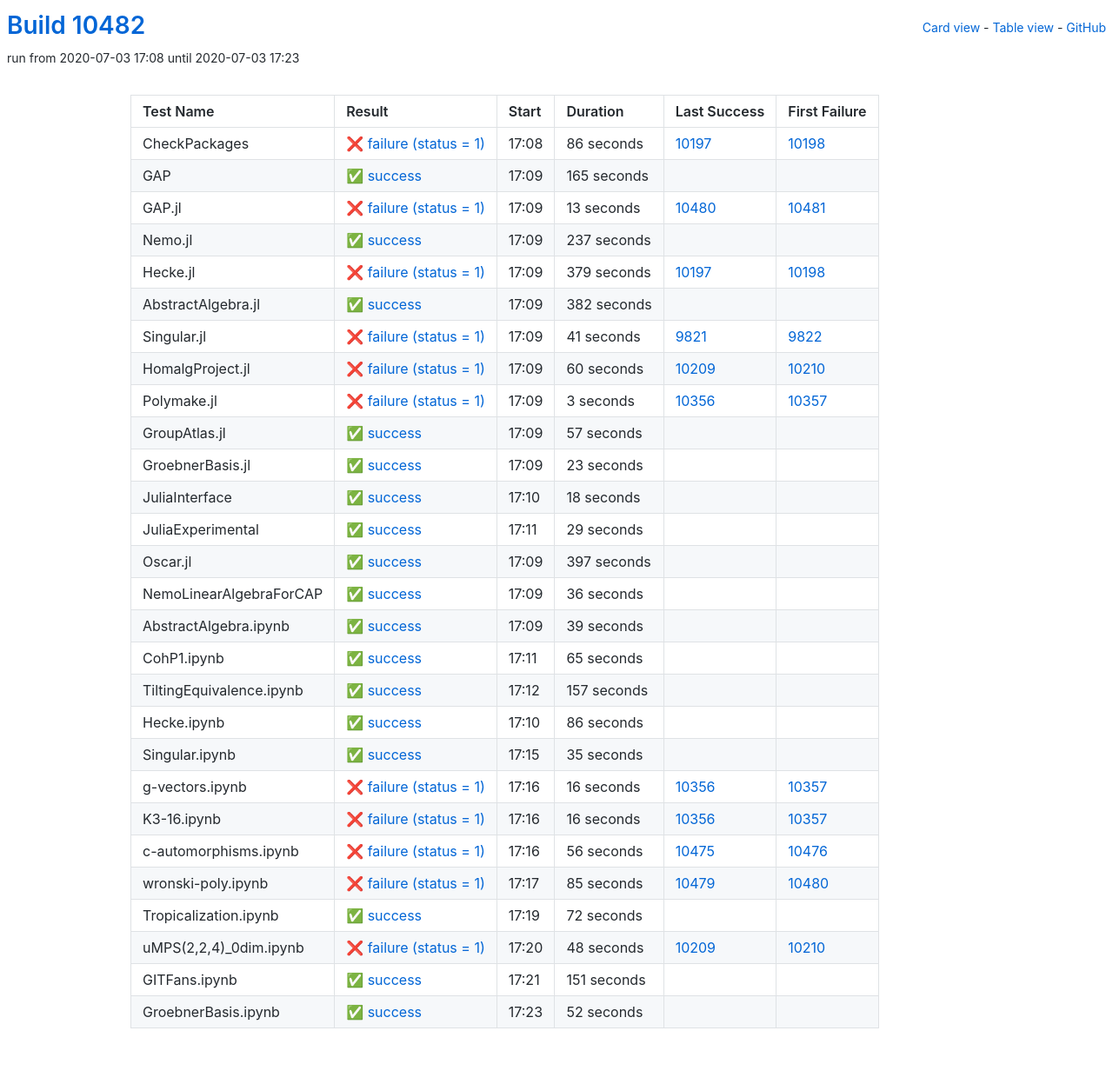
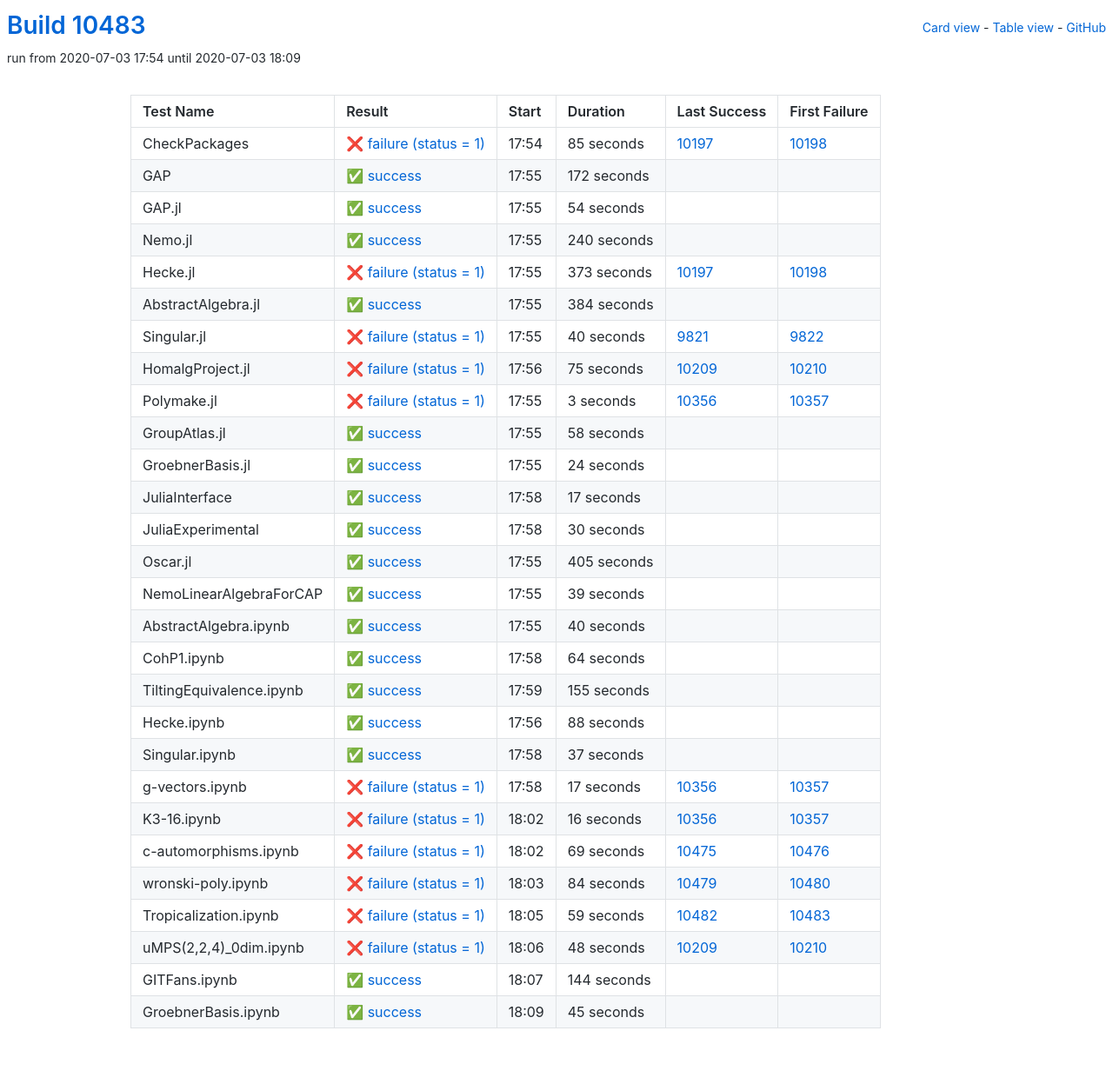
Before and after one commit to oscar-system/oscar-ci-status, a Jekyll site: the page built from table.html, in a window 1280 px wide. Shown: the whole page at 87% size. Built offline with Jekyll 4.4.1, drawn with Linux system fonts in a browser that asks for light colours.

Commit message:
Build #10483

```diff
--- a/_data/ci.yml
+++ b/_data/ci.yml
@@ -1,6 +1,6 @@
 ---
-build: 10482
-build_url: https://oscarci.mathematik.uni-kl.de/job/oscar/10482/
+build: 10483
+build_url: https://oscarci.mathematik.uni-kl.de/job/oscar/10483/
 job: oscar
 organization: oscar-system
 repo: oscar-ci-status
@@ -8,104 +8,104 @@ repourl: https://github.com/oscar-system/oscar-ci-status
 tests:
 - name: CheckPackages
   id: checkpackages
-  log: https://oscarci.mathematik.uni-kl.de/job/oscar/10482/artifact/logs/build-10482/CheckPackages.log
-  start: 2020-07-03 17:08
+  log: https://oscarci.mathematik.uni-kl.de/job/oscar/10483/artifact/logs/build-10483/CheckPackages.log
+  start: 2020-07-03 17:54
   success: false
   exitcode: 1
   status: failure
-  duration: 86
+  duration: 85
   last_success: 10197
   last_success_url: https://oscarci.mathematik.uni-kl.de/job/oscar/10197/
   first_failure: 10198
   first_failure_url: https://oscarci.mathematik.uni-kl.de/job/oscar/10198/
 - name: GAP
   id: gap
-  log: https://oscarci.mathematik.uni-kl.de/job/oscar/10482/artifact/logs/build-10482/GAP.log
-  start: 2020-07-03 17:09
+  log: https://oscarci.mathematik.uni-kl.de/job/oscar/10483/artifact/logs/build-10483/GAP.log
+  start: 2020-07-03 17:55
   success: true
   exitcode: 0
   status: success
-  duration: 165
+  duration: 172
   last_success: false
   last_success_url:
   first_failure: false
   first_failure_url:
 - name: GAP.jl
   id: gap-jl
-  log: https://oscarci.mathematik.uni-kl.de/job/oscar/10482/artifact/logs/build-10482/GAP.jl.log
-  start: 2020-07-03 17:09
-  success: false
-  exitcode: 1
-  status: failure
-  duration: 13
-  last_success: 10480
-  last_success_url: https://oscarci.mathematik.uni-kl.de/job/oscar/10480/
-  first_failure: 10481
-  first_failure_url: https://oscarci.mathematik.uni-kl.de/job/oscar/10481/
-- name: Nemo.jl
-  id: nemo-jl
-  log: https://oscarci.mathematik.uni-kl.de/job/oscar/10482/artifact/logs/build-10482/Nemo.jl.log
-  start: 2020-07-03 17:09
+  log: https://oscarci.mathematik.uni-kl.de/job/oscar/10483/artifact/logs/build-10483/GAP.jl.log
+  start: 2020-07-03 17:55
   success: true
   exitcode: 0
   status: success
-  duration: 237
+  duration: 54
+  last_success: false
+  last_success_url:
+  first_failure: false
+  first_failure_url:
+- name: Nemo.jl
+  id: nemo-jl
+  log: https://oscarci.mathematik.uni-kl.de/job/oscar/10483/artifact/logs/build-10483/Nemo.jl.log
+  start: 2020-07-03 17:55
+  success: true
+  exitcode: 0
+  status: success
+  duration: 240
   last_success: false
   last_success_url:
   first_failure: false
   first_failure_url:
 - name: Hecke.jl
   id: hecke-jl
-  log: https://oscarci.mathematik.uni-kl.de/job/oscar/10482/artifact/logs/build-10482/Hecke.jl.log
-  start: 2020-07-03 17:09
+  log: https://oscarci.mathematik.uni-kl.de/job/oscar/10483/artifact/logs/build-10483/Hecke.jl.log
+  start: 2020-07-03 17:55
   success: false
   exitcode: 1
   status: failure
-  duration: 379
+  duration: 373
   last_success: 10197
   last_success_url: https://oscarci.mathematik.uni-kl.de/job/oscar/10197/
   first_failure: 10198
   first_failure_url: https://oscarci.mathematik.uni-kl.de/job/oscar/10198/
 - name: AbstractAlgebra.jl
   id: abstractalgebra-jl
-  log: https://oscarci.mathematik.uni-kl.de/job/oscar/10482/artifact/logs/build-10482/AbstractAlgebra.jl.log
-  start: 2020-07-03 17:09
+  log: https://oscarci.mathematik.uni-kl.de/job/oscar/10483/artifact/logs/build-10483/AbstractAlgebra.jl.log
+  start: 2020-07-03 17:55
   success: true
   exitcode: 0
   status: success
-  duration: 382
+  duration: 384
   last_success: false
   last_success_url:
   first_failure: false
   first_failure_url:
 - name: Singular.jl
   id: singular-jl
-  log: https://oscarci.mathematik.uni-kl.de/job/oscar/10482/artifact/logs/build-10482/Singular.jl.log
-  start: 2020-07-03 17:09
+  log: https://oscarci.mathematik.uni-kl.de/job/oscar/10483/artifact/logs/build-10483/Singular.jl.log
+  start: 2020-07-03 17:55
   success: false
   exitcode: 1
   status: failure
-  duration: 41
+  duration: 40
   last_success: 9821
   last_success_url: https://oscarci.mathematik.uni-kl.de/job/oscar/9821/
   first_failure: 9822
   first_failure_url: https://oscarci.mathematik.uni-kl.de/job/oscar/9822/
 - name: HomalgProject.jl
   id: homalgproject-jl
-  log: https://oscarci.mathematik.uni-kl.de/job/oscar/10482/artifact/logs/build-10482/HomalgProject.jl.log
-  start: 2020-07-03 17:09
+  log: https://oscarci.mathematik.uni-kl.de/job/oscar/10483/artifact/logs/build-10483/HomalgProject.jl.log
+  start: 2020-07-03 17:56
   success: false
   exitcode: 1
   status: failure
-  duration: 60
+  duration: 75
   last_success: 10209
   last_success_url: https://oscarci.mathematik.uni-kl.de/job/oscar/10209/
   first_failure: 10210
   first_failure_url: https://oscarci.mathematik.uni-kl.de/job/oscar/10210/
 - name: Polymake.jl
   id: polymake-jl
-  log: https://oscarci.mathematik.uni-kl.de/job/oscar/10482/artifact/logs/build-10482/Polymake.jl.log
-  start: 2020-07-03 17:09
+  log: https://oscarci.mathematik.uni-kl.de/job/oscar/10483/artifact/logs/build-10483/Polymake.jl.log
+  start: 2020-07-03 17:55
   success: false
   exitcode: 1
   status: failure
@@ -116,80 +116,68 @@ tests:
   first_failure_url: https://oscarci.mathematik.uni-kl.de/job/oscar/10357/
 - name: GroupAtlas.jl
   id: groupatlas-jl
-  log: https://oscarci.mathematik.uni-kl.de/job/oscar/10482/artifact/logs/build-10482/GroupAtlas.jl.log
-  start: 2020-07-03 17:09
+  log: https://oscarci.mathematik.uni-kl.de/job/oscar/10483/artifact/logs/build-10483/GroupAtlas.jl.log
+  start: 2020-07-03 17:55
   success: true
   exitcode: 0
   status: success
-  duration: 57
+  duration: 58
   last_success: false
   last_success_url:
   first_failure: false
   first_failure_url:
 - name: GroebnerBasis.jl
   id: groebnerbasis-jl
-  log: https://oscarci.mathematik.uni-kl.de/job/oscar/10482/artifact/logs/build-10482/GroebnerBasis.jl.log
-  start: 2020-07-03 17:09
+  log: https://oscarci.mathematik.uni-kl.de/job/oscar/10483/artifact/logs/build-10483/GroebnerBasis.jl.log
+  start: 2020-07-03 17:55
   success: true
   exitcode: 0
   status: success
-  duration: 23
+  duration: 24
   last_success: false
   last_success_url:
   first_failure: false
   first_failure_url:
 - name: JuliaInterface
   id: juliainterface
-  log: https://oscarci.mathematik.uni-kl.de/job/oscar/10482/artifact/logs/build-10482/JuliaInterface.log
-  start: 2020-07-03 17:10
+  log: https://oscarci.mathematik.uni-kl.de/job/oscar/10483/artifact/logs/build-10483/JuliaInterface.log
+  start: 2020-07-03 17:58
   success: true
   exitcode: 0
   status: success
-  duration: 18
+  duration: 17
   last_success: false
   last_success_url:
   first_failure: false
   first_failure_url:
 - name: JuliaExperimental
   id: juliaexperimental
-  log: https://oscarci.mathematik.uni-kl.de/job/oscar/10482/artifact/logs/build-10482/JuliaExperimental.log
-  start: 2020-07-03 17:11
+  log: https://oscarci.mathematik.uni-kl.de/job/oscar/10483/artifact/logs/build-10483/JuliaExperimental.log
+  start: 2020-07-03 17:58
   success: true
   exitcode: 0
   status: success
-  duration: 29
+  duration: 30
   last_success: false
   last_success_url:
   first_failure: false
   first_failure_url:
 - name: Oscar.jl
   id: oscar-jl
-  log: https://oscarci.mathematik.uni-kl.de/job/oscar/10482/artifact/logs/build-10482/Oscar.jl.log
-  start: 2020-07-03 17:09
+  log: https://oscarci.mathematik.uni-kl.de/job/oscar/10483/artifact/logs/build-10483/Oscar.jl.log
+  start: 2020-07-03 17:55
   success: true
   exitcode: 0
   status: success
-  duration: 397
+  duration: 405
   last_success: false
   last_success_url:
   first_failure: false
   first_failure_url:
 - name: NemoLinearAlgebraForCAP
   id: nemolinearalgebraforcap
-  log: https://oscarci.mathematik.uni-kl.de/job/oscar/10482/artifact/logs/build-10482/NemoLinearAlgebraForCAP.log
-  start: 2020-07-03 17:09
-  success: true
-  exitcode: 0
-  status: success
-  duration: 36
-  last_success: false
-  last_success_url:
-  first_failure: false
-  first_failure_url:
-- name: AbstractAlgebra.ipynb
-  id: abstractalgebra-ipynb
-  log: https://oscarci.mathematik.uni-kl.de/job/oscar/10482/artifact/logs/build-10482/AbstractAlgebra.ipynb.log
-  start: 2020-07-03 17:09
+  log: https://oscarci.mathematik.uni-kl.de/job/oscar/10483/artifact/logs/build-10483/NemoLinearAlgebraForCAP.log
+  start: 2020-07-03 17:55
   success: true
   exitcode: 0
   status: success
@@ -198,70 +186,82 @@ tests:
   last_success_url:
   first_failure: false
   first_failure_url:
-- name: CohP1.ipynb
-  id: cohp1-ipynb
-  log: https://oscarci.mathematik.uni-kl.de/job/oscar/10482/artifact/logs/build-10482/CohP1.ipynb.log
-  start: 2020-07-03 17:11
+- name: AbstractAlgebra.ipynb
+  id: abstractalgebra-ipynb
+  log: https://oscarci.mathematik.uni-kl.de/job/oscar/10483/artifact/logs/build-10483/AbstractAlgebra.ipynb.log
+  start: 2020-07-03 17:55
   success: true
   exitcode: 0
   status: success
-  duration: 65
+  duration: 40
+  last_success: false
+  last_success_url:
+  first_failure: false
+  first_failure_url:
+- name: CohP1.ipynb
+  id: cohp1-ipynb
+  log: https://oscarci.mathematik.uni-kl.de/job/oscar/10483/artifact/logs/build-10483/CohP1.ipynb.log
+  start: 2020-07-03 17:58
+  success: true
+  exitcode: 0
+  status: success
+  duration: 64
   last_success: false
   last_success_url:
   first_failure: false
   first_failure_url:
 - name: TiltingEquivalence.ipynb
   id: tiltingequivalence-ipynb
-  log: https://oscarci.mathematik.uni-kl.de/job/oscar/10482/artifact/logs/build-10482/TiltingEquivalence.ipynb.log
-  start: 2020-07-03 17:12
+  log: https://oscarci.mathematik.uni-kl.de/job/oscar/10483/artifact/logs/build-10483/TiltingEquivalence.ipynb.log
+  start: 2020-07-03 17:59
   success: true
   exitcode: 0
   status: success
-  duration: 157
+  duration: 155
   last_success: false
   last_success_url:
   first_failure: false
   first_failure_url:
 - name: Hecke.ipynb
   id: hecke-ipynb
-  log: https://oscarci.mathematik.uni-kl.de/job/oscar/10482/artifact/logs/build-10482/Hecke.ipynb.log
-  start: 2020-07-03 17:10
+  log: https://oscarci.mathematik.uni-kl.de/job/oscar/10483/artifact/logs/build-10483/Hecke.ipynb.log
+  start: 2020-07-03 17:56
   success: true
   exitcode: 0
   status: success
-  duration: 86
+  duration: 88
   last_success: false
   last_success_url:
   first_failure: false
   first_failure_url:
 - name: Singular.ipynb
   id: singular-ipynb
-  log: https://oscarci.mathematik.uni-kl.de/job/oscar/10482/artifact/logs/build-10482/Singular.ipynb.log
-  start: 2020-07-03 17:15
+  log: https://oscarci.mathematik.uni-kl.de/job/oscar/10483/artifact/logs/build-10483/Singular.ipynb.log
+  start: 2020-07-03 17:58
   success: true
   exitcode: 0
   status: success
-  duration: 35
+  duration: 37
   last_success: false
   last_success_url:
   first_failure: false
   first_failure_url:
 - name: g-vectors.ipynb
   id: g-vectors-ipynb
-  log: https://oscarci.mathematik.uni-kl.de/job/oscar/10482/artifact/logs/build-10482/g-vectors.ipynb.log
-  start: 2020-07-03 17:16
+  log: https://oscarci.mathematik.uni-kl.de/job/oscar/10483/artifact/logs/build-10483/g-vectors.ipynb.log
+  start: 2020-07-03 17:58
   success: false
   exitcode: 1
   status: failure
-  duration: 16
+  duration: 17
   last_success: 10356
   last_success_url: https://oscarci.mathematik.uni-kl.de/job/oscar/10356/
   first_failure: 10357
   first_failure_url: https://oscarci.mathematik.uni-kl.de/job/oscar/10357/
 - name: K3-16.ipynb
   id: k3-16-ipynb
-  log: https://oscarci.mathematik.uni-kl.de/job/oscar/10482/artifact/logs/build-10482/K3-16.ipynb.log
-  start: 2020-07-03 17:16
+  log: https://oscarci.mathematik.uni-kl.de/job/oscar/10483/artifact/logs/build-10483/K3-16.ipynb.log
+  start: 2020-07-03 18:02
   success: false
   exitcode: 1
   status: failure
@@ -272,44 +272,44 @@ tests:
   first_failure_url: https://oscarci.mathematik.uni-kl.de/job/oscar/10357/
 - name: c-automorphisms.ipynb
   id: c-automorphisms-ipynb
-  log: https://oscarci.mathematik.uni-kl.de/job/oscar/10482/artifact/logs/build-10482/c-automorphisms.ipynb.log
-  start: 2020-07-03 17:16
+  log: https://oscarci.mathematik.uni-kl.de/job/oscar/10483/artifact/logs/build-10483/c-automorphisms.ipynb.log
+  start: 2020-07-03 18:02
   success: false
   exitcode: 1
   status: failure
-  duration: 56
+  duration: 69
   last_success: 10475
   last_success_url: https://oscarci.mathematik.uni-kl.de/job/oscar/10475/
   first_failure: 10476
   first_failure_url: https://oscarci.mathematik.uni-kl.de/job/oscar/10476/
 - name: wronski-poly.ipynb
   id: wronski-poly-ipynb
-  log: https://oscarci.mathematik.uni-kl.de/job/oscar/10482/artifact/logs/build-10482/wronski-poly.ipynb.log
-  start: 2020-07-03 17:17
+  log: https://oscarci.mathematik.uni-kl.de/job/oscar/10483/artifact/logs/build-10483/wronski-poly.ipynb.log
+  start: 2020-07-03 18:03
   success: false
   exitcode: 1
   status: failure
-  duration: 85
+  duration: 84
   last_success: 10479
   last_success_url: https://oscarci.mathematik.uni-kl.de/job/oscar/10479/
   first_failure: 10480
   first_failure_url: https://oscarci.mathematik.uni-kl.de/job/oscar/10480/
 - name: Tropicalization.ipynb
   id: tropicalization-ipynb
-  log: https://oscarci.mathematik.uni-kl.de/job/oscar/10482/artifact/logs/build-10482/Tropicalization.ipynb.log
-  start: 2020-07-03 17:19
-  success: true
-  exitcode: 0
-  status: success
-  duration: 72
-  last_success: false
-  last_success_url:
-  first_failure: false
-  first_failure_url:
+  log: https://oscarci.mathematik.uni-kl.de/job/oscar/10483/artifact/logs/build-10483/Tropicalization.ipynb.log
+  start: 2020-07-03 18:05
+  success: false
+  exitcode: 1
+  status: failure
+  duration: 59
+  last_success: 10482
+  last_success_url: https://oscarci.mathematik.uni-kl.de/job/oscar/10482/
+  first_failure: 10483
+  first_failure_url: https://oscarci.mathematik.uni-kl.de/job/oscar/10483/
 - name: uMPS(2,2,4)_0dim.ipynb
   id: umps-2-2-4-0dim-ipynb
-  log: https://oscarci.mathematik.uni-kl.de/job/oscar/10482/artifact/logs/build-10482/uMPS-2-2-4-_0dim.ipynb.log
-  start: 2020-07-03 17:20
+  log: https://oscarci.mathematik.uni-kl.de/job/oscar/10483/artifact/logs/build-10483/uMPS-2-2-4-_0dim.ipynb.log
+  start: 2020-07-03 18:06
   success: false
   exitcode: 1
   status: failure
@@ -320,24 +320,24 @@ tests:
   first_failure_url: https://oscarci.mathematik.uni-kl.de/job/oscar/10210/
 - name: GITFans.ipynb
   id: gitfans-ipynb
-  log: https://oscarci.mathematik.uni-kl.de/job/oscar/10482/artifact/logs/build-10482/GITFans.ipynb.log
-  start: 2020-07-03 17:21
+  log: https://oscarci.mathematik.uni-kl.de/job/oscar/10483/artifact/logs/build-10483/GITFans.ipynb.log
+  start: 2020-07-03 18:07
   success: true
   exitcode: 0
   status: success
-  duration: 151
+  duration: 144
   last_success: false
   last_success_url:
   first_failure: false
   first_failure_url:
 - name: GroebnerBasis.ipynb
   id: groebnerbasis-ipynb
-  log: https://oscarci.mathematik.uni-kl.de/job/oscar/10482/artifact/logs/build-10482/GroebnerBasis.ipynb.log
-  start: 2020-07-03 17:23
+  log: https://oscarci.mathematik.uni-kl.de/job/oscar/10483/artifact/logs/build-10483/GroebnerBasis.ipynb.log
+  start: 2020-07-03 18:09
   success: true
   exitcode: 0
   status: success
-  duration: 52
+  duration: 45
   last_success: false
   last_success_url:
   first_failure: false
```
Also changed, not shown: README.md.
